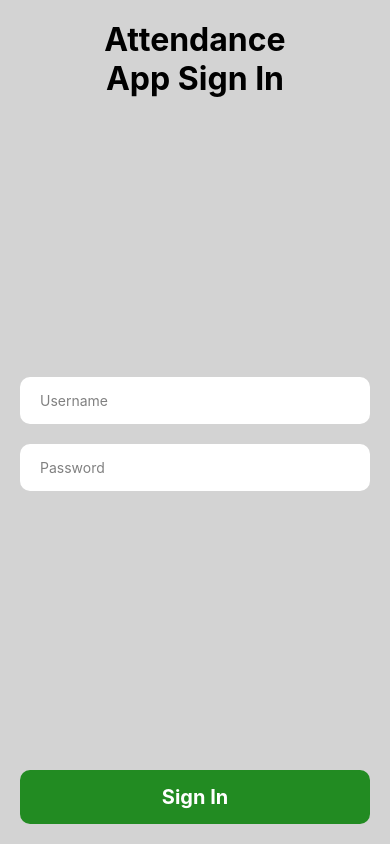
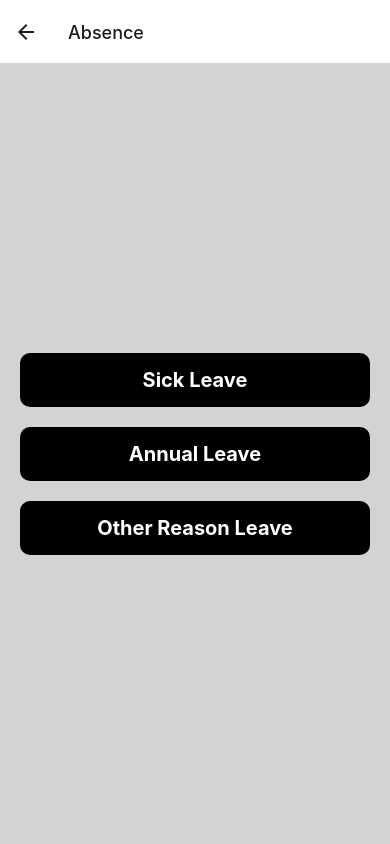
Before and after one commit to nald-dev/attendance_record_app, a React Native app: screen /AbsenceScreen in a window 390 px wide. Built offline with nearby package versions, Linux system fonts and the light colour scheme.

Commit message:
add absence screen

```diff
--- a/App.js
+++ b/App.js
@@ -6,6 +6,7 @@ import { createNativeStackNavigator } from '@react-navigation/native-stack'
 import SignInScreen from './src/screens/sign-in'
 import HomeScreen from './src/screens/home'
 import DailyLoginLogoutScreen from './src/screens/daily-login-logout'
+import AbsenceScreen from './src/screens/absence'
 
 const Stack = createNativeStackNavigator()
 
@@ -35,6 +36,15 @@ const App = () => {
             title: 'Daily Login Logout'
           }}
         />
+
+        <Stack.Screen
+          name='AbsenceScreen'
+          component={AbsenceScreen}
+          options={{
+            headerShown: true,
+            title: 'Absence'
+          }}
+        />
       </Stack.Navigator>
     </NavigationContainer>
   )
--- /dev/null
+++ b/src/screens/absence.js
@@ -0,0 +1,142 @@
+import React from 'react'
+import { Alert, SafeAreaView, Text, TouchableOpacity, View } from 'react-native'
+
+const AbsenceScreen = ({navigation}) => {
+	const submitSickLeave = () => {
+		Alert.alert(
+			'Sick Leave?',
+			'Are you sure want to take a sick leave today?',
+			[
+				{
+					text: 'Yes',
+					onPress: () => {},
+					style: 'destructive'
+				},
+				{
+					text: 'Cancel',
+					onPress: () => {}
+				}
+			]
+		)
+	}
+
+	const submitAnnualLeave = () => {
+		Alert.alert(
+			'Annual Leave?',
+			'Are you sure want to take an annual leave allowance today?',
+			[
+				{
+					text: 'Yes',
+					onPress: () => {},
+					style: 'destructive'
+				},
+				{
+					text: 'Cancel',
+					onPress: () => {}
+				}
+			]
+		)
+	}
+
+	const submitOtherReasonLeave = () => {
+		Alert.alert(
+			'Other Reason Leave?',
+			'Are you sure want to take an other reason leave today?',
+			[
+				{
+					text: 'Yes',
+					onPress: () => {},
+					style: 'destructive'
+				},
+				{
+					text: 'Cancel',
+					onPress: () => {}
+				}
+			]
+		)
+	}
+
+	return (
+		<SafeAreaView
+			style = {{
+        backgroundColor: 'lightgray',
+				flex: 1
+			}}
+		>
+			<View
+				style = {{
+					flex: 1,
+					justifyContent: 'center',
+					padding: 20
+				}}
+			>
+				<TouchableOpacity
+					activeOpacity={0.6}
+					onPress={submitSickLeave}
+					style = {{
+						backgroundColor: 'black',
+						borderRadius: 10,
+						padding: 15,
+					}}
+				>
+					<Text
+						style = {{
+							color: 'white',
+							fontSize: 20,
+							fontWeight: 'bold',
+							textAlign: 'center'
+						}}
+					>
+						Sick Leave
+					</Text>
+				</TouchableOpacity>
+
+				<TouchableOpacity
+					activeOpacity={0.6}
+					onPress={submitAnnualLeave}
+					style = {{
+						backgroundColor: 'black',
+						borderRadius: 10,
+						marginTop: 20,
+						padding: 15,
+					}}
+				>
+					<Text
+						style = {{
+							color: 'white',
+							fontSize: 20,
+							fontWeight: 'bold',
+							textAlign: 'center'
+						}}
+					>
+						Annual Leave
+					</Text>
+				</TouchableOpacity>
+
+				<TouchableOpacity
+					activeOpacity={0.6}
+					onPress={submitOtherReasonLeave}
+					style = {{
+						backgroundColor: 'black',
+						borderRadius: 10,
+						marginTop: 20,
+						padding: 15,
+					}}
+				>
+					<Text
+						style = {{
+							color: 'white',
+							fontSize: 20,
+							fontWeight: 'bold',
+							textAlign: 'center'
+						}}
+					>
+						Other Reason Leave
+					</Text>
+				</TouchableOpacity>
+			</View>
+		</SafeAreaView>
+	)
+}
+
+export default AbsenceScreen
--- a/src/screens/daily-login-logout.js
+++ b/src/screens/daily-login-logout.js
@@ -1,5 +1,5 @@
 import React from 'react'
-import { SafeAreaView, ScrollView, Text, TouchableOpacity, View } from 'react-native'
+import { Alert, SafeAreaView, ScrollView, Text, TouchableOpacity, View } from 'react-native'
 
 const userId = 2
 
@@ -19,6 +19,42 @@ const chats = [
 ]
 
 const DailyLoginLogoutScreen = () => {
+	const submitBreak = () => {
+		Alert.alert(
+			'Break?',
+			'Are you sure want to take a break?',
+			[
+				{
+					text: 'Yes',
+					onPress: () => {},
+					style: 'destructive'
+				},
+				{
+					text: 'Cancel',
+					onPress: () => {}
+				}
+			]
+		)
+	}
+
+	const submitBack = () => {
+		Alert.alert(
+			'Back?',
+			'Are you sure want to set your status as back?',
+			[
+				{
+					text: 'Yes',
+					onPress: () => {},
+					style: 'destructive'
+				},
+				{
+					text: 'Cancel',
+					onPress: () => {}
+				}
+			]
+		)
+	}
+
 	return (
 		<SafeAreaView
 			style = {{
@@ -115,6 +151,7 @@ const DailyLoginLogoutScreen = () => {
 					/>
 
 					<TouchableOpacity
+						onPress={submitBreak}
 						style = {{
 							backgroundColor: 'white',
 							borderRadius: 15,
@@ -142,6 +179,7 @@ const DailyLoginLogoutScreen = () => {
 					}}
 				>
 					<TouchableOpacity
+						onPress={submitBack}
 						style = {{
 							backgroundColor: 'white',
 							borderRadius: 15,
--- a/src/screens/home.js
+++ b/src/screens/home.js
@@ -55,6 +55,7 @@ const HomeScreen = ({navigation}) => {
 
 					<TouchableOpacity
             activeOpacity={0.6}
+						onPress = {() => navigation.navigate('AbsenceScreen')}
             style = {{
               backgroundColor: 'black',
               borderRadius: 10,
```
